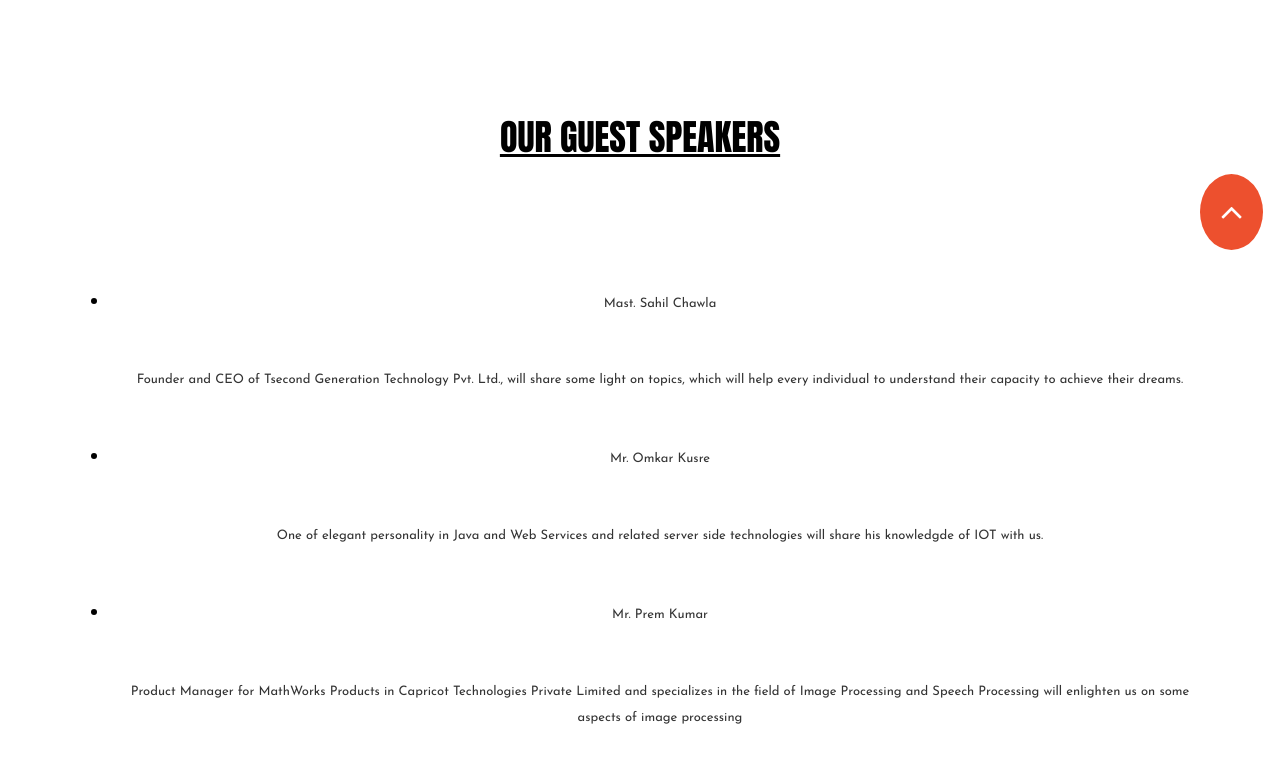
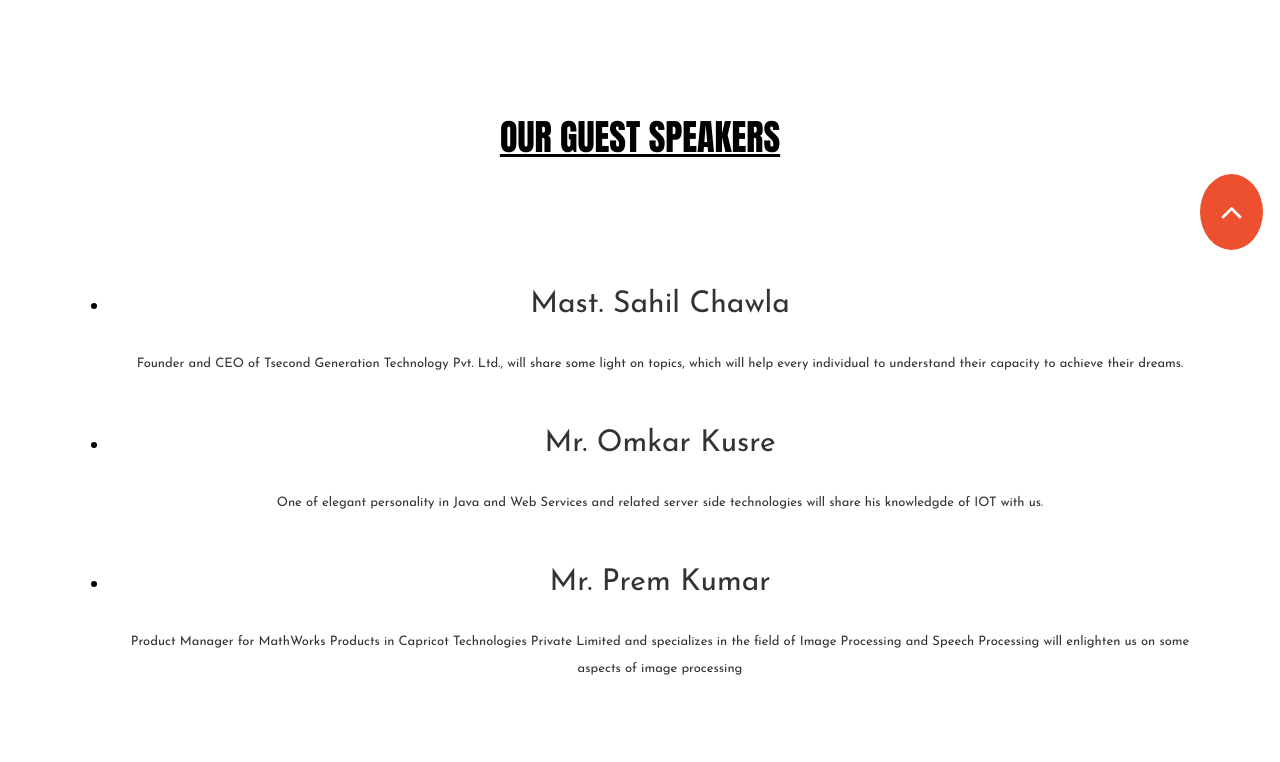
Before and after one commit to tantrafiesta/tantra2017, a plain HTML site: page mobile/mindex.html in a window 1280 px wide. Shown: the part 566-1328 px from the top of the page. Drawn offline with nearby package versions, Linux system fonts and the light colour scheme; a script that the page names is missing.

Commit message:
Update mindex.html

```diff
--- a/mobile/mindex.html
+++ b/mobile/mindex.html
@@ -168,11 +168,11 @@
 			<div class="wow bounceInDown" id="speakers" data-wow-offset="0" data-wow-delay="0.3s">
 				<h3 style="color:black;">
 				  <ul style="font-family:Josefin Sans;">
-					  <li><p>Mast. Sahil Chawla</p><p>Founder and CEO of Tsecond Generation Technology Pvt. Ltd., will
+					  <li><h2>Mast. Sahil Chawla</h2><p>Founder and CEO of Tsecond Generation Technology Pvt. Ltd., will
 						 share some light on topics, which will help every individual to understand their capacity to achieve their dreams.</p></li>
-					  <li><p>Mr. Omkar Kusre</p><p>One of elegant personality in Java and Web Services and related server side technologies
+					  <li><h2>Mr. Omkar Kusre</h2><p>One of elegant personality in Java and Web Services and related server side technologies
 						  will share his knowledgde of IOT with us.</p></li>
-					  <li><p>Mr. Prem Kumar</p><p>Product Manager for MathWorks Products in Capricot Technologies Private Limited and specializes in the field of Image Processing and Speech Processing will
+					  <li><h2>Mr. Prem Kumar</h2><p>Product Manager for MathWorks Products in Capricot Technologies Private Limited and specializes in the field of Image Processing and Speech Processing will
 						  enlighten us on some aspects of image processing</p></li>
 				  </ul>
 				</h3>
```
